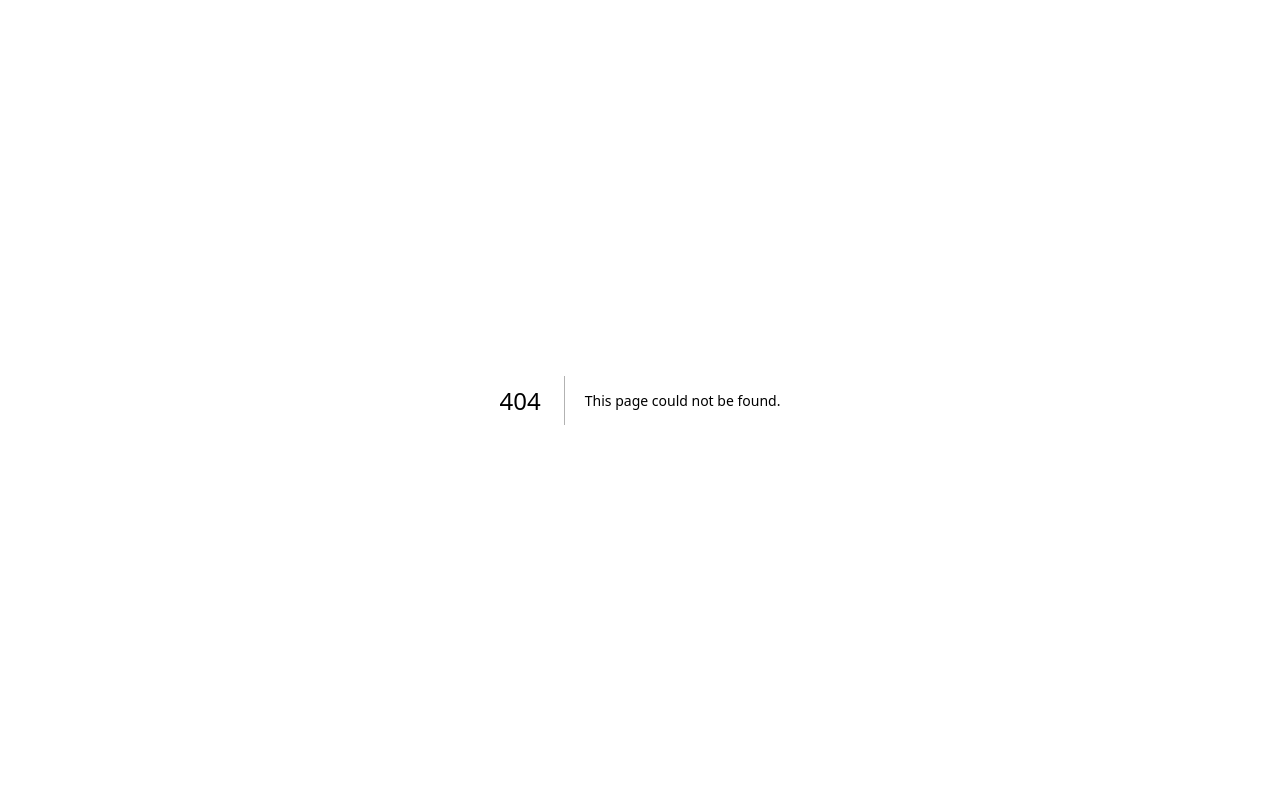
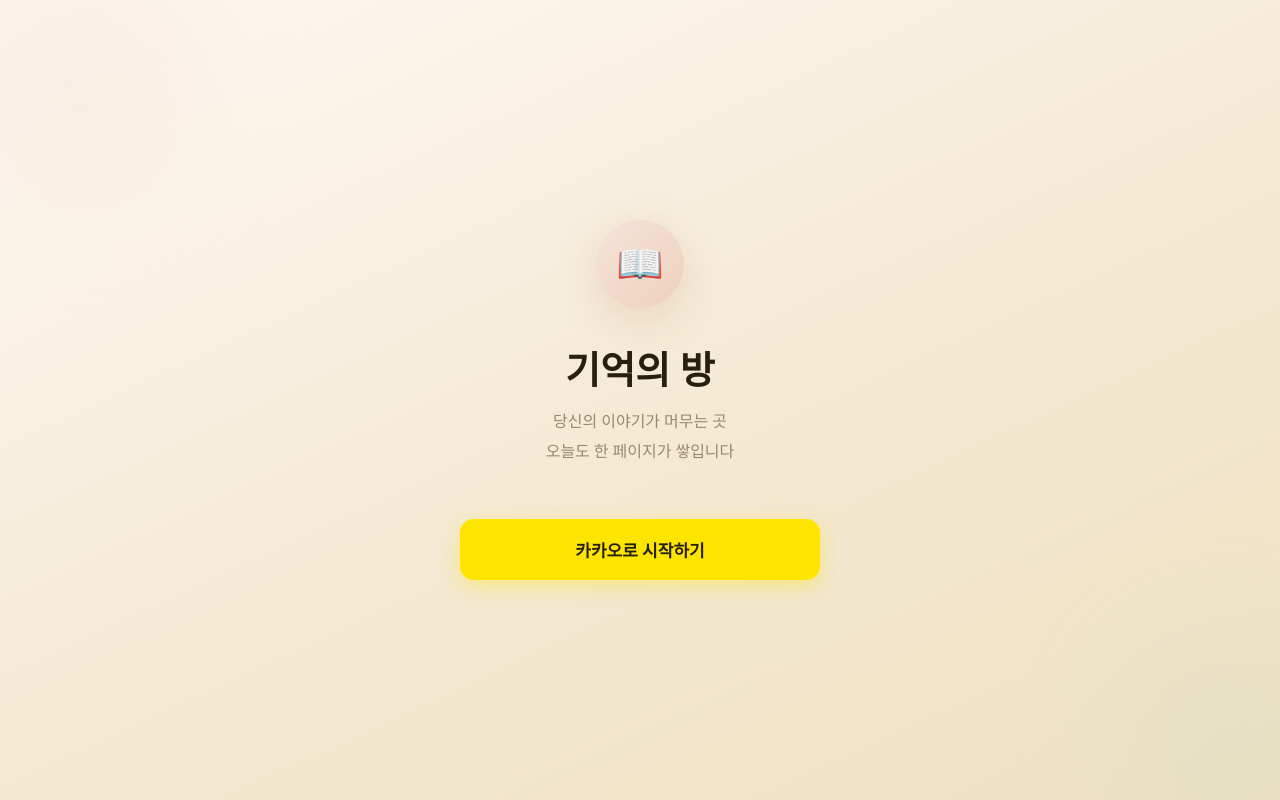
Before and after one commit to JiyoungJeon0619/memory-room, a Next.js app: page /login in a window 1280 px wide. Before the commit this address had no page. Built offline with nearby package versions, Linux system fonts and the light colour scheme; a web font is replaced by a local one.

Commit message:
add login page

```diff
--- /dev/null
+++ b/app/login/page.tsx
@@ -0,0 +1,25 @@
+// app/login/page.tsx
+'use client'
+
+import { useSearchParams } from 'next/navigation'
+import SplashScreen from '@/components/SplashScreen'
+
+export default function LoginPage() {
+  const searchParams = useSearchParams()
+  const error = searchParams.get('error')
+
+  return (
+    <div>
+      {error && (
+        <div style={{
+          position: 'fixed', top: 20, left: '50%', transform: 'translateX(-50%)',
+          background: '#fee', border: '1px solid #fcc', borderRadius: 10,
+          padding: '12px 20px', fontSize: 14, color: '#c00', zIndex: 100,
+        }}>
+          로그인 중 오류가 발생했어요. 다시 시도해주세요.
+        </div>
+      )}
+      <SplashScreen />
+    </div>
+  )
+}
```
